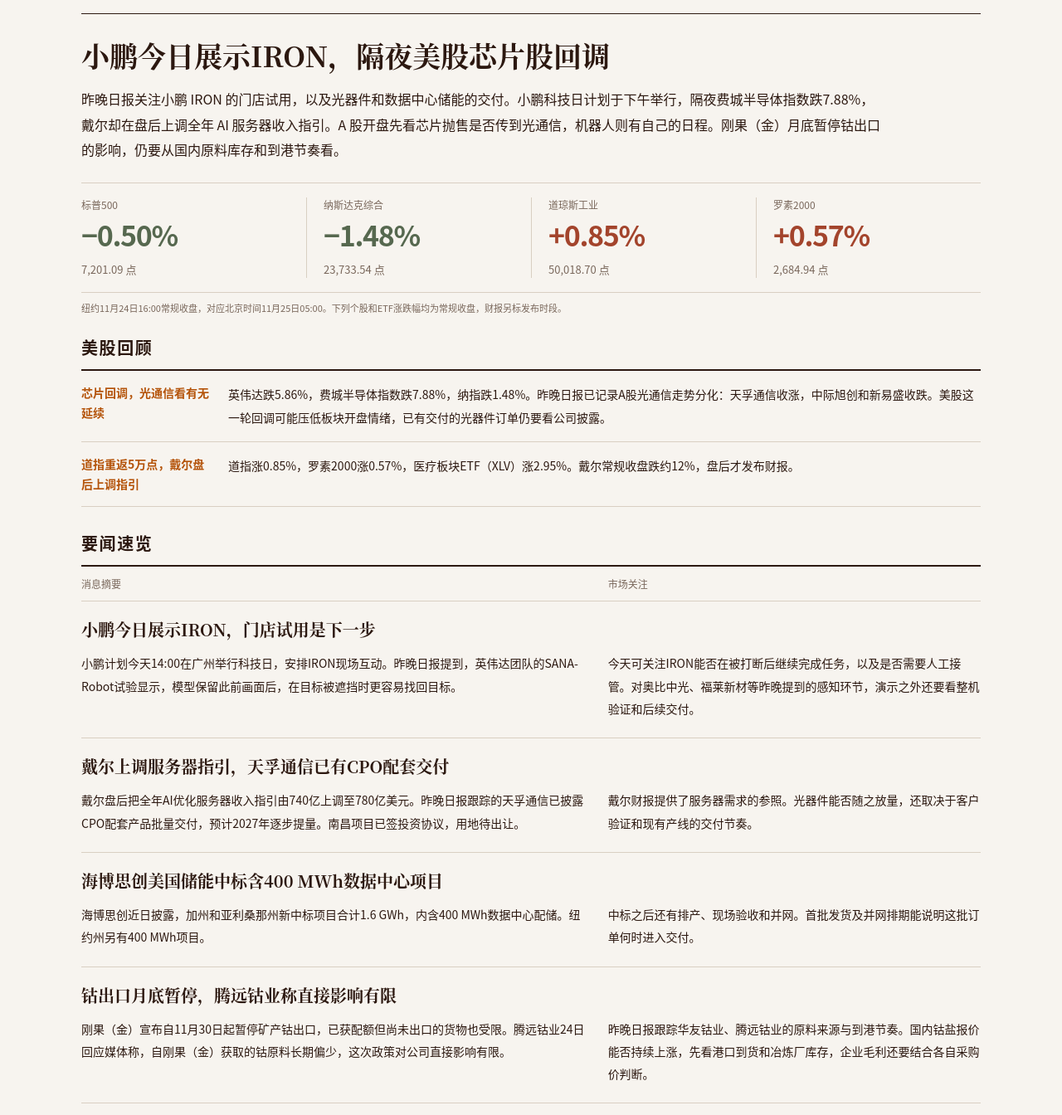
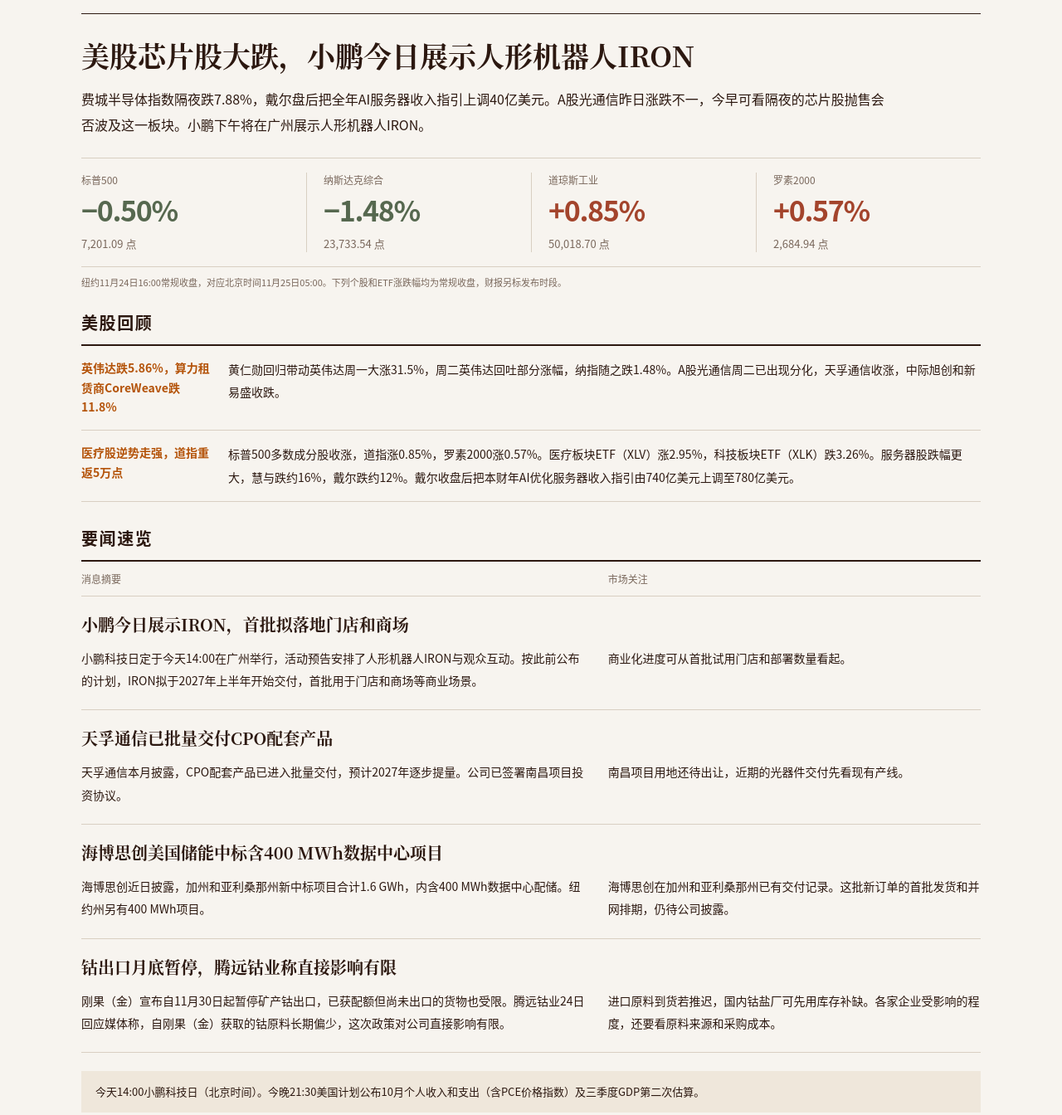
Before and after one commit to L1o98/daily-report, a plain HTML site: page morning.html in a window 1280 px wide. Shown: the part 191-1535 px from the top of the page at 83% size. Drawn offline with Linux system fonts and the light colour scheme.

Commit message:
Refine the November 25 morning brief for A-share readers

```diff
--- a/morning.html
+++ b/morning.html
@@ -69,8 +69,8 @@ article h4 { font-size:20px; line-height:1.5; margin:0 0 12px; }
   <div class="mastfoot"><span>信息截至 08:30（北京时间）</span><span>美股交易日 11月24日 · 周二</span></div>
 </header>
 <section class="lead">
-  <h2>小鹏今日展示IRON，隔夜美股芯片股回调</h2>
-  <p>昨晚日报关注小鹏 IRON 的门店试用，以及光器件和数据中心储能的交付。小鹏科技日计划于下午举行，隔夜费城半导体指数跌7.88%，戴尔却在盘后上调全年 AI 服务器收入指引。A 股开盘先看芯片抛售是否传到光通信，机器人则有自己的日程。刚果（金）月底暂停钴出口的影响，仍要从国内原料库存和到港节奏看。</p>
+  <h2>美股芯片股大跌，小鹏今日展示人形机器人IRON</h2>
+  <p>费城半导体指数隔夜跌7.88%，戴尔盘后把全年AI服务器收入指引上调40亿美元。A股光通信昨日涨跌不一，今早可看隔夜的芯片股抛售会否波及这一板块。小鹏下午将在广州展示人形机器人IRON。</p>
 </section>
 <section class="metrics" aria-label="美股常规收盘">
   <div class="metric negative"><small>标普500</small><strong>−0.50%</strong><span>7,201.09 点</span></div>
@@ -80,26 +80,26 @@ article h4 { font-size:20px; line-height:1.5; margin:0 0 12px; }
 </section>
 <p class="session">纽约11月24日16:00常规收盘，对应北京时间11月25日05:00。下列个股和ETF涨跌幅均为常规收盘，财报另标发布时段。</p>
 <section class="market"><h3>美股回顾</h3>
-  <div class="market-row"><h4>芯片回调，光通信看有无延续</h4><p>英伟达跌5.86%，费城半导体指数跌7.88%，纳指跌1.48%。昨晚日报已记录A股光通信走势分化：天孚通信收涨，中际旭创和新易盛收跌。美股这一轮回调可能压低板块开盘情绪，已有交付的光器件订单仍要看公司披露。</p></div>
-  <div class="market-row"><h4>道指重返5万点，戴尔盘后上调指引</h4><p>道指涨0.85%，罗素2000涨0.57%，医疗板块ETF（XLV）涨2.95%。戴尔常规收盘跌约12%，盘后才发布财报。</p></div>
+  <div class="market-row"><h4>英伟达跌5.86%，算力租赁商CoreWeave跌11.8%</h4><p>黄仁勋回归带动英伟达周一大涨31.5%，周二英伟达回吐部分涨幅，纳指随之跌1.48%。A股光通信周二已出现分化，天孚通信收涨，中际旭创和新易盛收跌。</p></div>
+  <div class="market-row"><h4>医疗股逆势走强，道指重返5万点</h4><p>标普500多数成分股收涨，道指涨0.85%，罗素2000涨0.57%。医疗板块ETF（XLV）涨2.95%，科技板块ETF（XLK）跌3.26%。服务器股跌幅更大，慧与跌约16%，戴尔跌约12%。戴尔收盘后把本财年AI优化服务器收入指引由740亿美元上调至780亿美元。</p></div>
 </section>
 <section aria-label="要闻速览"><h3>要闻速览</h3>
   <div class="columns" aria-hidden="true"><span>消息摘要</span><span>市场关注</span></div>
-  <article><h4>小鹏今日展示IRON，门店试用是下一步</h4><div class="event-body">
-    <p><span class="mobile-label">消息摘要</span>小鹏计划今天14:00在广州举行科技日，安排IRON现场互动。昨晚日报提到，英伟达团队的SANA-Robot试验显示，模型保留此前画面后，在目标被遮挡时更容易找回目标。</p>
-    <p><span class="mobile-label">市场关注</span>今天可关注IRON能否在被打断后继续完成任务，以及是否需要人工接管。对奥比中光、福莱新材等昨晚提到的感知环节，演示之外还要看整机验证和后续交付。</p>
+  <article><h4>小鹏今日展示IRON，首批拟落地门店和商场</h4><div class="event-body">
+    <p><span class="mobile-label">消息摘要</span>小鹏科技日定于今天14:00在广州举行，活动预告安排了人形机器人IRON与观众互动。按此前公布的计划，IRON拟于2027年上半年开始交付，首批用于门店和商场等商业场景。</p>
+    <p><span class="mobile-label">市场关注</span>商业化进度可从首批试用门店和部署数量看起。</p>
   </div></article>
-  <article><h4>戴尔上调服务器指引，天孚通信已有CPO配套交付</h4><div class="event-body">
-    <p><span class="mobile-label">消息摘要</span>戴尔盘后把全年AI优化服务器收入指引由740亿上调至780亿美元。昨晚日报跟踪的天孚通信已披露CPO配套产品批量交付，预计2027年逐步提量。南昌项目已签投资协议，用地待出让。</p>
-    <p><span class="mobile-label">市场关注</span>戴尔财报提供了服务器需求的参照。光器件能否随之放量，还取决于客户验证和现有产线的交付节奏。</p>
+  <article><h4>天孚通信已批量交付CPO配套产品</h4><div class="event-body">
+    <p><span class="mobile-label">消息摘要</span>天孚通信本月披露，CPO配套产品已进入批量交付，预计2027年逐步提量。公司已签署南昌项目投资协议。</p>
+    <p><span class="mobile-label">市场关注</span>南昌项目用地还待出让，近期的光器件交付先看现有产线。</p>
   </div></article>
   <article><h4>海博思创美国储能中标含400 MWh数据中心项目</h4><div class="event-body">
     <p><span class="mobile-label">消息摘要</span>海博思创近日披露，加州和亚利桑那州新中标项目合计1.6 GWh，内含400 MWh数据中心配储。纽约州另有400 MWh项目。</p>
-    <p><span class="mobile-label">市场关注</span>中标之后还有排产、现场验收和并网。首批发货及并网排期能说明这批订单何时进入交付。</p>
+    <p><span class="mobile-label">市场关注</span>海博思创在加州和亚利桑那州已有交付记录。这批新订单的首批发货和并网排期，仍待公司披露。</p>
   </div></article>
   <article><h4>钴出口月底暂停，腾远钴业称直接影响有限</h4><div class="event-body">
     <p><span class="mobile-label">消息摘要</span>刚果（金）宣布自11月30日起暂停矿产钴出口，已获配额但尚未出口的货物也受限。腾远钴业24日回应媒体称，自刚果（金）获取的钴原料长期偏少，这次政策对公司直接影响有限。</p>
-    <p><span class="mobile-label">市场关注</span>昨晚日报跟踪华友钴业、腾远钴业的原料来源与到港节奏。国内钴盐报价能否持续上涨，先看港口到货和冶炼厂库存，企业毛利还要结合各自采购价判断。</p>
+    <p><span class="mobile-label">市场关注</span>进口原料到货若推迟，国内钴盐厂可先用库存补缺。各家企业受影响的程度，还要看原料来源和采购成本。</p>
   </div></article>
 </section>
 <p class="calendar">今天14:00小鹏科技日（北京时间）。今晚21:30美国计划公布10月个人收入和支出（含PCE价格指数）及三季度GDP第二次估算。</p>
```
Also changed, not shown: morning/2026-11-25.html (+12 -12 lines).
